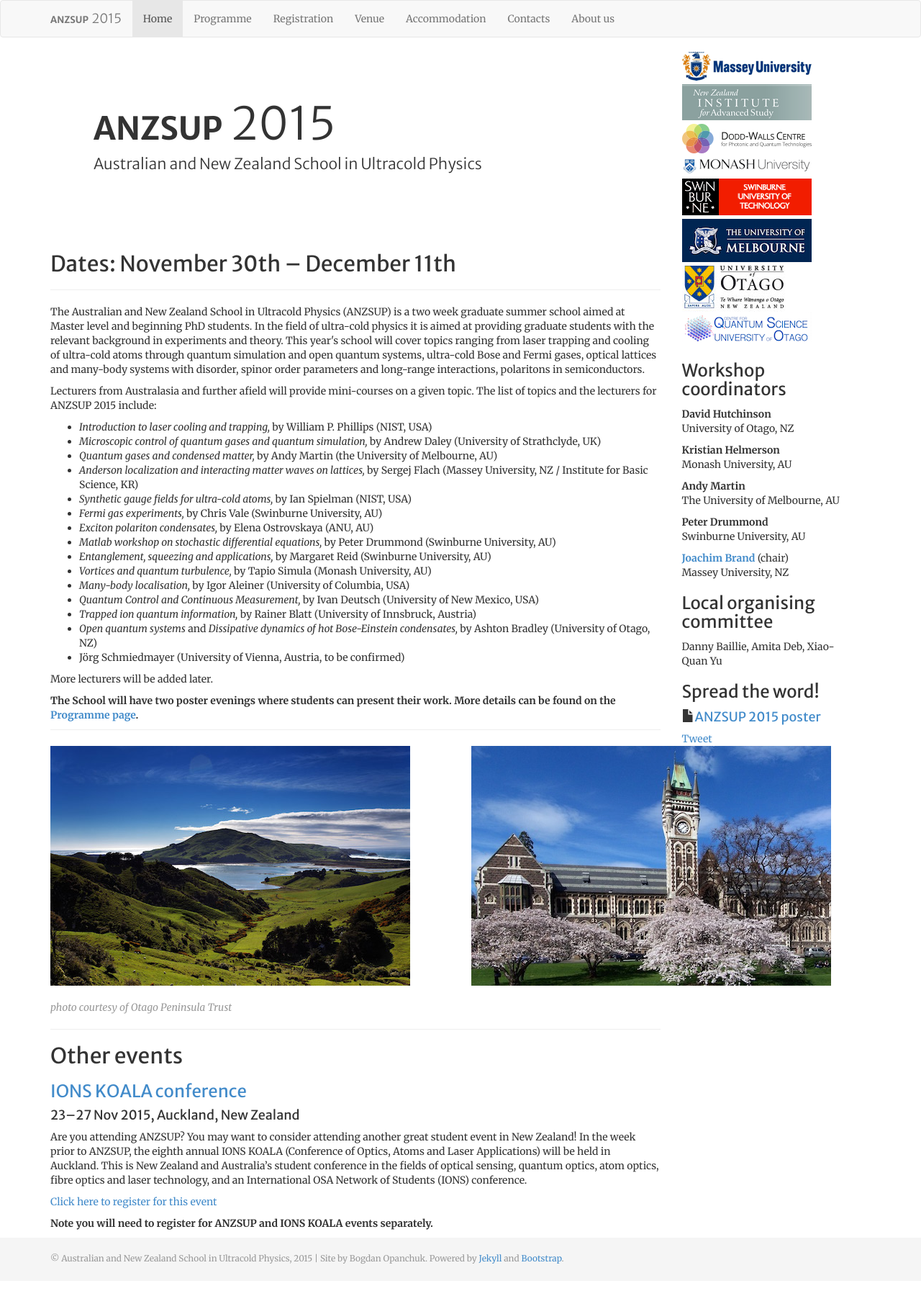
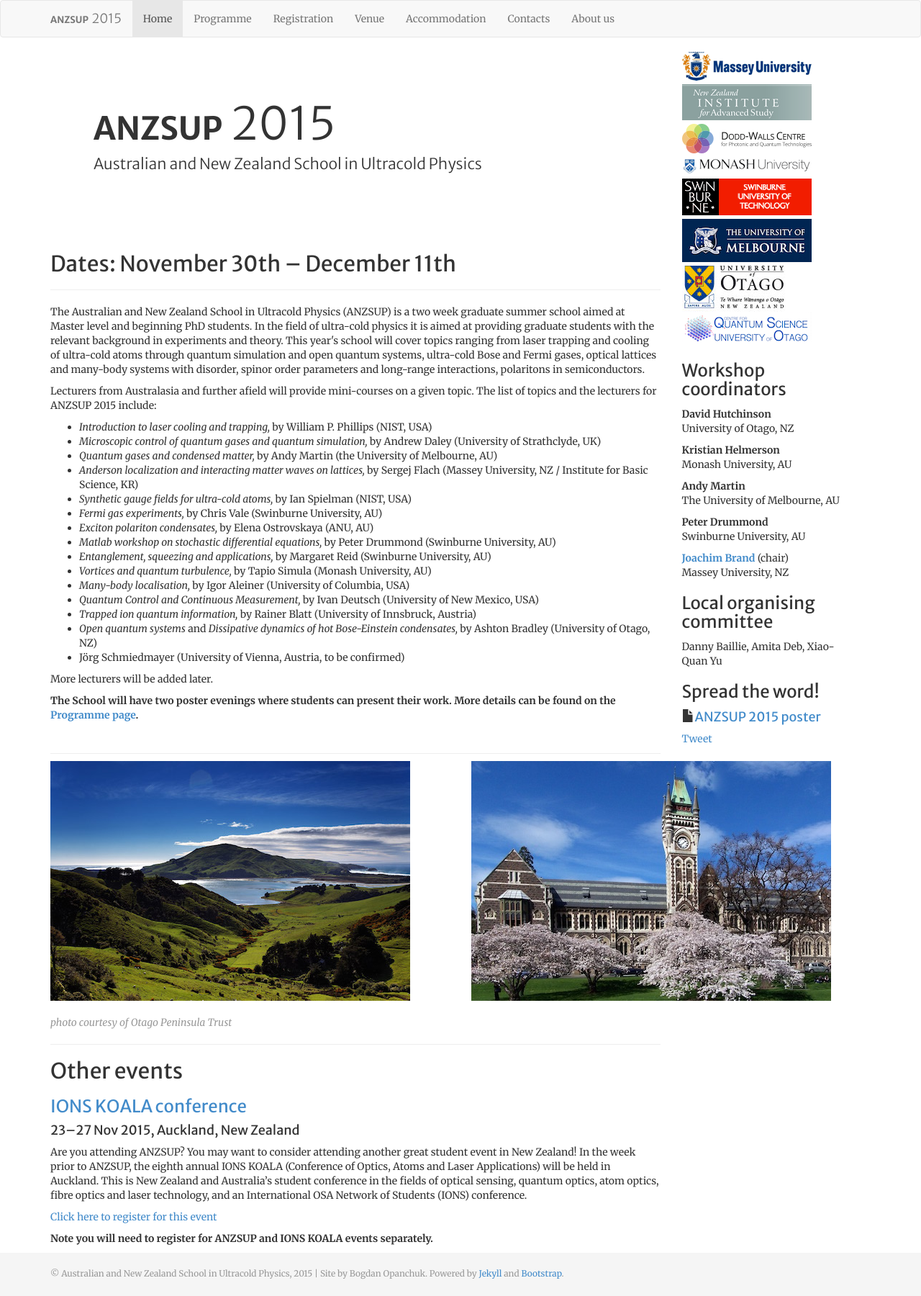
Before and after one commit to anzsup/anzsup.github.io, a Jekyll site: the page built from index.html, in a window 1280 px wide. Shown: the whole page at 72% size. Built offline with Jekyll 4.4.1, drawn with Linux system fonts in a browser that asks for light colours; comment, search, counter and statistics services are not loaded; before the commit the page ends 1779 px from its top, so only the background shows below that.

Commit message:
index: added some padding between the right column and the images

```diff
--- a/index.html
+++ b/index.html
@@ -54,8 +54,6 @@
         More lecturers will be added later.</p>
 
         <p><strong>The School will have two poster evenings where students can present their work. More details can be found on the <a href="programme.html">Programme page</a>.</strong></p>
-
-        <p class="bottom-separator"/>
 
     </div>
 
@@ -122,8 +120,16 @@
         <!-- facebook button -->
         <div class="fb-like" data-href="http://www.anzsup.org/2015" data-layout="button_count" data-action="like" data-show-faces="true" data-share="true"></div>
 
+        <p></p>
+
     </div>
 
+</div>
+
+<div class="row">
+    <div class="col-md-9">
+        <p class="bottom-separator"></p>
+    </div>
 </div>
 
 <div class="row">
```
